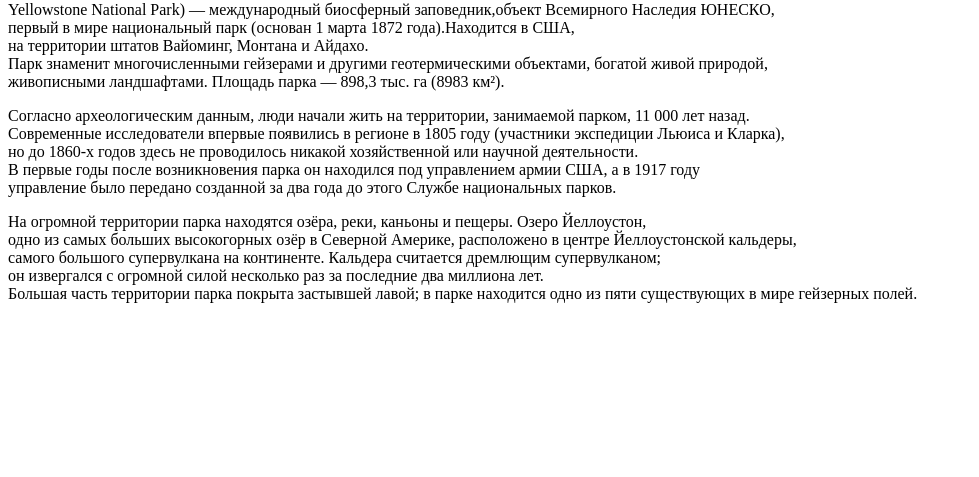
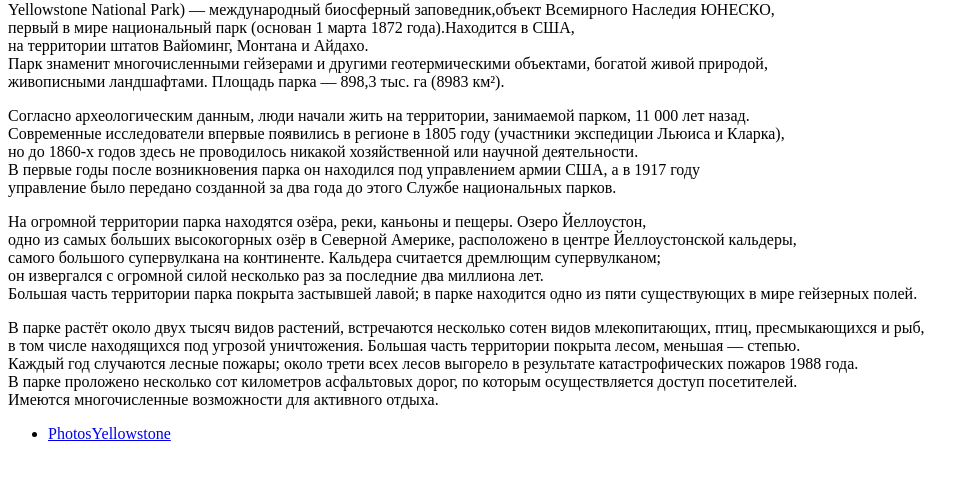
Before and after one commit to Sad-Wolverine/Lesson_3_Git, a plain HTML site: page index.html in a window 1280 px wide. Shown: the part 79-556 px from the top of the page, without its empty margins (0-979 px from the left). Drawn offline with Linux system fonts and the light colour scheme.

Commit message:
add link to gallery.html and add link to index.html

```diff
--- a/index.html
+++ b/index.html
@@ -26,5 +26,17 @@
         он извергался с огромной силой несколько раз за последние два миллиона лет.<br>
         Большая часть территории парка покрыта застывшей лавой; в парке находится одно из пяти существующих в мире гейзерных полей.<br>
     </p>
+    <p>
+        В парке растёт около двух тысяч видов растений, встречаются несколько сотен видов млекопитающих, птиц, пресмыкающихся и рыб,<br>
+        в том числе находящихся под угрозой уничтожения. Большая часть территории покрыта лесом, меньшая — степью.<br>
+        Каждый год случаются лесные пожары; около трети всех лесов выгорело в результате катастрофических пожаров 1988 года.<br>
+        В парке проложено несколько сот километров асфальтовых дорог, по которым осуществляется доступ посетителей.<br>
+        Имеются многочисленные возможности для активного отдыха.<br>
+    </p>
+    <ul>
+        <li>
+            <a href="pages/gallery.html">PhotosYellowstone</a>
+        </li>
+    </ul>
 </body>
 </html>
```
Also changed, not shown: pages/gallery.html (renamed from pages/galley.html, +5 -0 lines).
